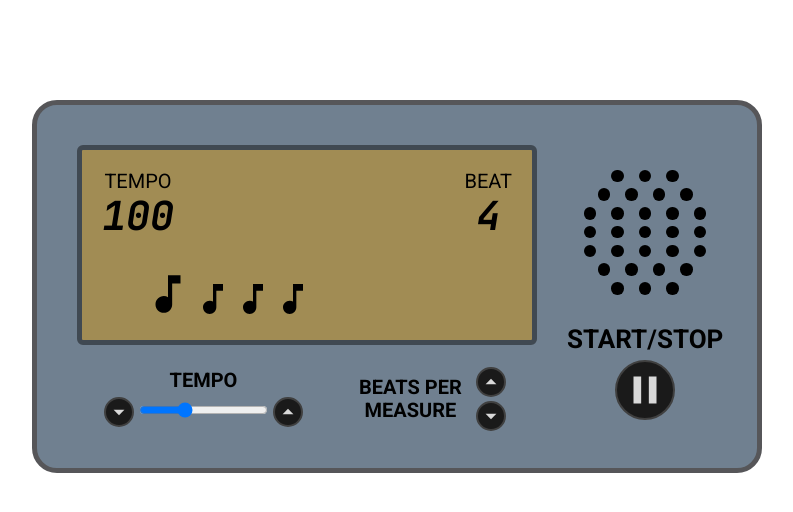
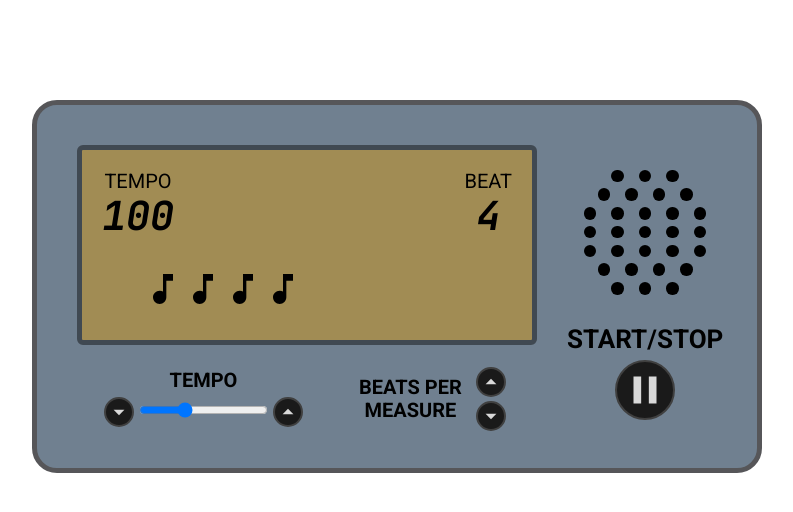
Before and after one commit to joshuascan/metronome, a React (Create React App) app: page / in a window 1280 px wide. Both pictures are taken after a click on the button 888 px from the left and 389 px from the top of the page. Shown: the top 512 px of the page, without its empty margins (243-1036 px from the left). Built offline with nearby package versions, Linux system fonts and the light colour scheme.

Commit message:
fixes bug allowing first indicator to blink each cycle

```diff
--- a/src/components/BeatIndicator.js
+++ b/src/components/BeatIndicator.js
@@ -1,20 +1,31 @@
 import React, { useState, useEffect } from "react";
-import styled from "styled-components";
+import styled, { keyframes } from "styled-components";
 import { MdMusicNote } from "react-icons/md";
 
 const BeatIndicatorContainer = styled.div`
   margin: 3rem auto;
   text-align: left;
   width: 80%;
+  display: flex;
 `;
 
-export default function BeatIndicator({ count, playing }) {
+const enlarge = keyframes`
+    0% {transform: scale(1)}
+    50% {transform: scale(1.3)}
+    100% {transform: scale(1)}
+`;
+
+const Span = styled.div`
+  animation: ${enlarge} 0.15s;
+`;
+
+export default function BeatIndicator({ count, playing, bpm }) {
   const [beats, setBeats] = useState([]);
 
   useEffect(() => {
     if (playing && count > 0) {
-      if (count === 1) {
-        setBeats([]);
+      if (count === 4) {
+        setTimeout(() => setBeats([]), 60000 / bpm - 1);
       }
       setBeats((beat) => {
         return [...beat, count];
@@ -22,12 +33,14 @@ export default function BeatIndicator({ count, playing }) {
     } else {
       setBeats([]);
     }
-  }, [count, playing]);
+  }, [count, playing, bpm]);
 
   return (
     <BeatIndicatorContainer>
-      {beats.map((beat, index) => (
-        <MdMusicNote size={index === 0 ? "5rem" : "4rem"} key={beat} />
+      {beats.map((beat) => (
+        <Span>
+          <MdMusicNote size={"4rem"} key={beat} />
+        </Span>
       ))}
     </BeatIndicatorContainer>
   );
--- a/src/components/Display.js
+++ b/src/components/Display.js
@@ -37,7 +37,7 @@ export default function Display({ bpm, beatsPerMeasure, count, playing }) {
           <Number>{beatsPerMeasure}</Number>
         </div>
       </SettingsContainer>
-      <BeatIndicator count={count} playing={playing} />
+      <BeatIndicator count={count} playing={playing} bpm={bpm} />
     </DisplayContainer>
   );
 }
```
